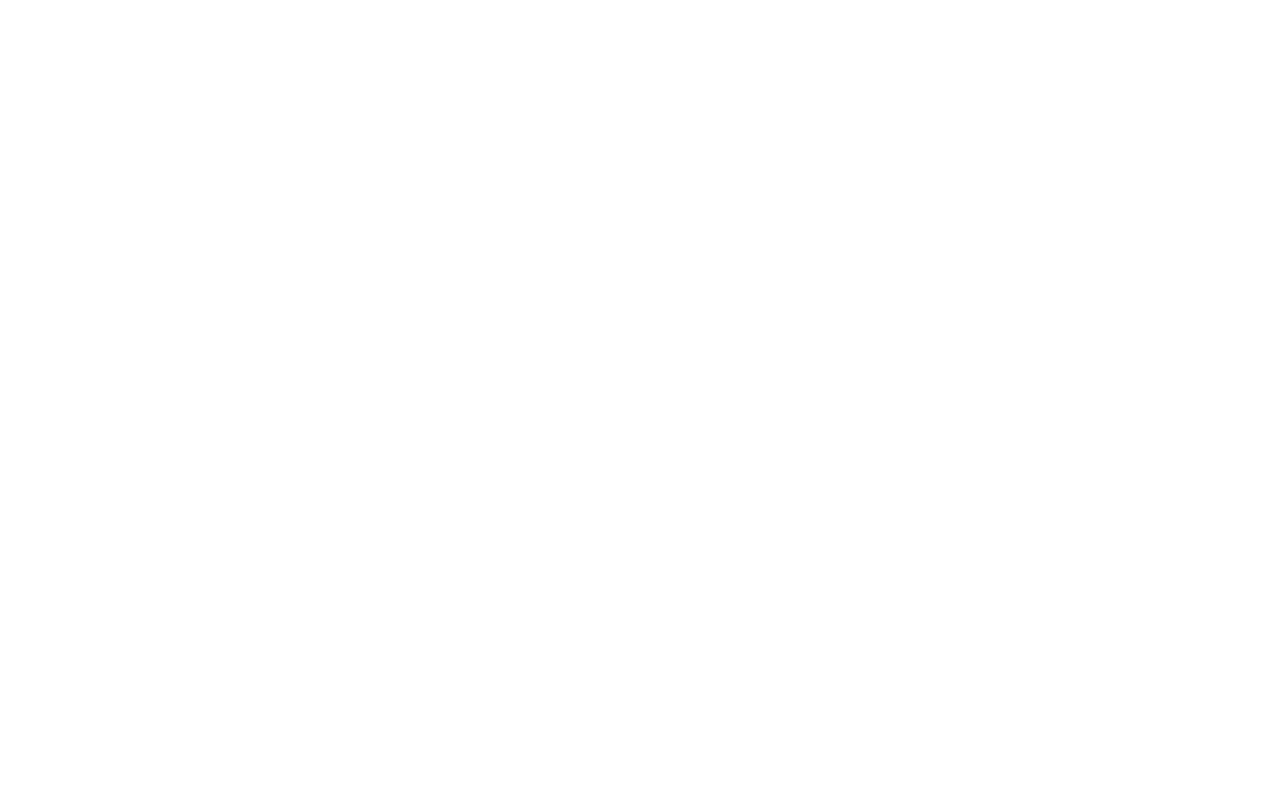
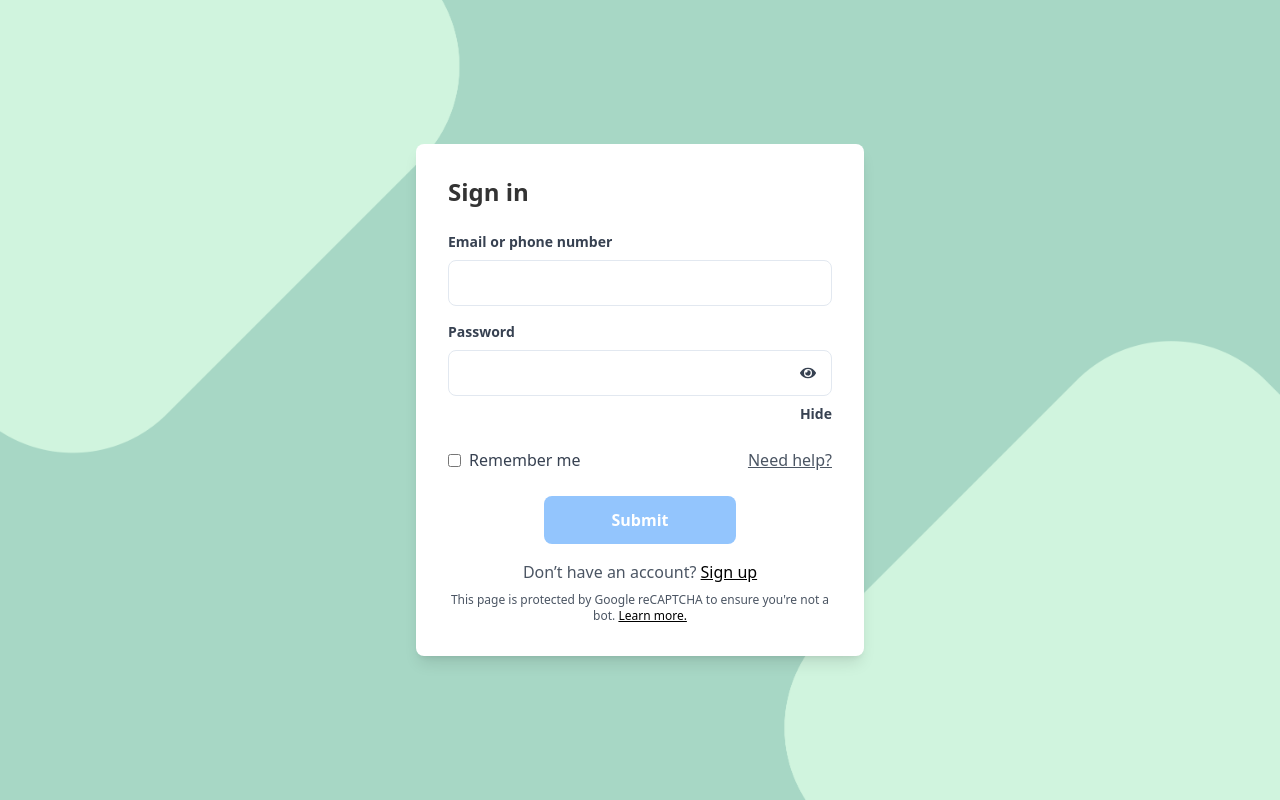
Before and after one commit to mestafrica/DigiCurriculum, a React (Vite) app in the folder frontend/: page /signin in a window 1280 px wide. Before the commit this address had no page. Built offline with nearby package versions, Linux system fonts and the light colour scheme; a web font is replaced by a local one.

Commit message:
login added

```diff
--- a/frontend/src/App.jsx
+++ b/frontend/src/App.jsx
@@ -4,12 +4,14 @@
 import Signup from "./pages/register/Signup";
 import CompleteSignup from "./pages/register/CompleteSignup";
 import Profile from "./pages/register/Profile";
+import SignIn from "./pages/register/Login";
 
 const routes = [
   { path: "/", element: <Home /> },
   { path: "/signup", element: <Signup /> },
   { path: "/completesignup", element: <CompleteSignup /> },
   { path: "/profile", element: <Profile /> },
+  { path: "/signin", element: <SignIn /> },
 ];
 
 function App() {
--- /dev/null
+++ b/frontend/src/pages/register/Login.jsx
@@ -0,0 +1,120 @@
+import { useState } from "react";
+import { FaEye, FaEyeSlash } from "react-icons/fa";
+import bgImage from '../../assets/images/b.g.png';
+
+function SignIn() {
+  const [formData, setFormData] = useState({
+    emailOrPhone: "",
+    password: "",
+  });
+  const [errors, setErrors] = useState({});
+  const [showPassword, setShowPassword] = useState(false);
+
+  const handleChange = (e) => {
+    const { name, value } = e.target;
+    setFormData({
+      ...formData,
+      [name]: value,
+    });
+  };
+
+  const validate = () => {
+    const newErrors = {};
+    if (!formData.emailOrPhone) newErrors.emailOrPhone = "Email or phone number is required";
+    if (!formData.password) newErrors.password = "Password is required";
+
+    setErrors(newErrors);
+    return Object.keys(newErrors).length === 0;
+  };
+
+  const handleSubmit = (e) => {
+    e.preventDefault();
+    if (validate()) {
+      console.log("Form submitted:", formData);
+    }
+  };
+
+  return (
+    <div
+      className="min-h-screen flex items-center justify-center bg-cover bg-center"
+      style={{ backgroundImage: `url(${bgImage})` }}
+    >
+      <div className="w-full max-w-md p-8 bg-white rounded-lg shadow-lg">
+        <form onSubmit={handleSubmit}>
+          <h2 className="text-2xl font-bold mb-6 text-left" style={{ color: '#333333' }}>Sign in</h2>
+          <div className="space-y-4">
+            <div>
+              <label className="block text-gray-700 text-sm font-bold mb-2" htmlFor="emailOrPhone">
+                Email or phone number
+              </label>
+              <input
+                type="text"
+                id="emailOrPhone"
+                name="emailOrPhone"
+                value={formData.emailOrPhone}
+                onChange={handleChange}
+                className="appearance-none border rounded-lg w-full py-3 px-4 leading-tight focus:outline-none focus:shadow-outline"
+                style={{ color: '#666666' }}
+              />
+              {errors.emailOrPhone && (
+                <p className="text-red-500 text-xs mt-1">{errors.emailOrPhone}</p>
+              )}
+            </div>
+            <div>
+              <label className="block text-gray-700 text-sm font-bold mb-2" htmlFor="password">
+                Password
+              </label>
+              <div className="relative">
+                <input
+                  type={showPassword ? "text" : "password"}
+                  id="password"
+                  name="password"
+                  value={formData.password}
+                  onChange={handleChange}
+                  className="appearance-none border rounded-lg w-full py-3 px-4 leading-tight focus:outline-none focus:shadow-outline"
+                  style={{ color: '#666666' }}
+                />
+                <button
+                  type="button"
+                  className="absolute inset-y-0 right-0 flex items-center px-4 text-gray-700"
+                  onClick={() => setShowPassword(!showPassword)}
+                >
+                  {showPassword ? <FaEyeSlash /> : <FaEye />}
+                </button>
+              </div>
+              <label className="block text-gray-700 text-sm font-bold mt-2 text-right" htmlFor="showPassword">
+                Hide
+              </label>
+              {errors.password && (
+                <p className="text-red-500 text-xs mt-1">{errors.password}</p>
+              )}
+            </div>
+          </div>
+          <div className="flex justify-between items-center mt-6">
+            <label className="flex items-center text-gray-700">
+              <input type="checkbox" className="form-checkbox" style={{ color: '#111111' }} />
+              <span className="ml-2">Remember me</span>
+            </label>
+            <a href="#need-help" className="text-gray-600 underline">Need help?</a>
+          </div>
+          <div className="flex justify-center mt-6">
+            <button
+              type="submit"
+              className="w-1/2 bg-blue-300 text-white font-bold py-3 px-4 rounded-lg focus:outline-none focus:shadow-outline"
+            >
+              Submit
+            </button>
+          </div>
+          <p className="mt-4 text-center text-gray-600">
+            Don’t have an account? <a href="#signup" className="text-black underline">Sign up</a>
+          </p>
+          <p className="mt-2 text-center text-gray-600 text-xs">
+            This page is protected by Google reCAPTCHA to ensure you're not a bot. <a href="https://www.google.com/recaptcha/about/" target="_blank" rel="noopener noreferrer" className="text-black underline">Learn more.</a>
+          </p>
+        </form>
+      </div>
+    </div>
+  );
+}
+
+export default SignIn;
```
